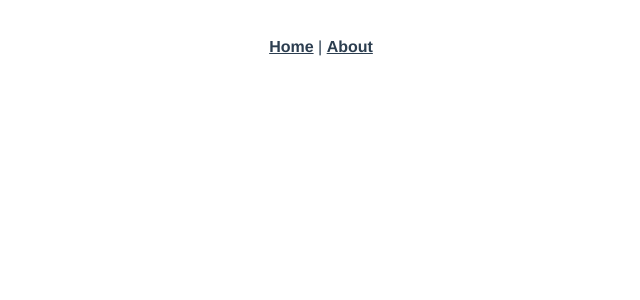
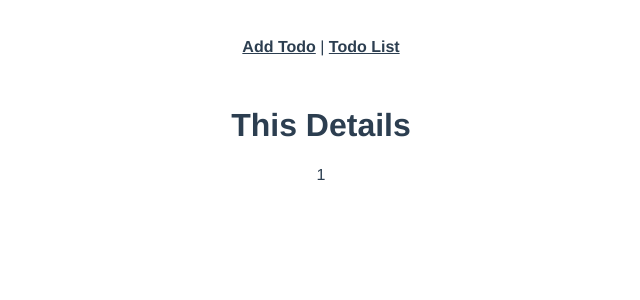
Before and after one commit to Karaca7/todoapp, a Vue app in the folder appfront/: page /#/details/1 in a window 1280 px wide. Before the commit this address had no page. Shown: the top 300 px of the page, without its empty margins (319-959 px from the left). Built offline with nearby package versions, Linux system fonts and the light colour scheme.

Commit message:
Create detail page and make it dynamic url
The detail page has been created and turned into a dynamic url. dynamic
url parameter is todoid.

```diff
--- a/appfront/src/App.vue
+++ b/appfront/src/App.vue
@@ -1,7 +1,7 @@
 <template>
   <div id="nav">
-    <router-link to="/">Home</router-link> |
-    <router-link to="/about">About</router-link>
+    <router-link to="/">Add Todo</router-link> |
+    <router-link to="/todolist">Todo List</router-link>
   </div>
   <router-view />
 </template>
--- a/appfront/src/components/HelloWorld.vue
+++ b/appfront/src/components/AddForm.vue
@@ -1,22 +1,13 @@
 <template>
   <div class="hello">
-    <!-- <form oninput="sonuc.value=deger.value">
-      <input
-        type="range"
-        name="deger"
-        min="0"
-        max="10"
-        value="2"
-        ref="todoweight"
-      />
-      <output name="sonuc">0</output>
-    </form> -->
     <div>
       <input type="text" name="" id="" />
       <br />
 
       <input type="range" min="1" max="10" step="1" v-model="value" />
       <p style="display: inline">{{ value }}</p>
+      <br />
+      <input type="file" name="" id="" alt="" />
       <br />
 
       <select name="todo" id="">
@@ -40,7 +31,6 @@ export default {
   },
   data() {
     return {
-      hel: "-", //this.$refs.todoweight,
       value: 0,
     };
   },
--- a/appfront/src/router/index.js
+++ b/appfront/src/router/index.js
@@ -8,13 +8,21 @@ const routes = [
     component: Home,
   },
   {
-    path: "/about",
-    name: "About",
+    path: "/todolist",
+    name: "todolist",
     // route level code-splitting
     // this generates a separate chunk (about.[hash].js) for this route
     // which is lazy-loaded when the route is visited.
     component: () =>
       import(/* webpackChunkName: "about" */ "../views/About.vue"),
+  },
+
+  {
+    path: "/details/:todoid",
+    name: "details",
+
+    component: () =>
+      import(/* webpackChunkName: "details" */ "../views/Details.vue"),
   },
 ];
 
--- a/appfront/src/views/About.vue
+++ b/appfront/src/views/About.vue
@@ -1,5 +1,5 @@
 <template>
   <div class="about">
-    <h1>This is an about page</h1>
+    <h1>Todo list page</h1>
   </div>
 </template>
--- /dev/null
+++ b/appfront/src/views/Details.vue
@@ -0,0 +1,23 @@
+<template>
+  <h1>This Details</h1>
+  {{ pageNumber }}
+</template>
+
+<script>
+// @ is an alias to /src
+import { useRoute } from "vue-router";
+export default {
+  name: "Details",
+  components: {},
+  data() {
+    return {
+      pageNumber: null,
+    };
+  },
+  mounted() {
+    let route = useRoute();
+    this.pageNumber = route.params.todoid;
+    console.log(route.params.todoid);
+  },
+};
+</script>
--- a/appfront/src/views/Home.vue
+++ b/appfront/src/views/Home.vue
@@ -1,18 +1,18 @@
 <template>
   <div class="home">
     <img alt="Vue logo" src="../assets/logo.png" />
-    <HelloWorld msg="Welcome to Your Vue.js App" />
+    <AddForm msg="Welcome to Your Vue.js App" />
   </div>
 </template>
 
 <script>
 // @ is an alias to /src
-import HelloWorld from "@/components/HelloWorld.vue";
+import AddForm from "@/components/AddForm.vue";
 
 export default {
   name: "Home",
   components: {
-    HelloWorld,
+    AddForm,
   },
 };
 </script>
```
